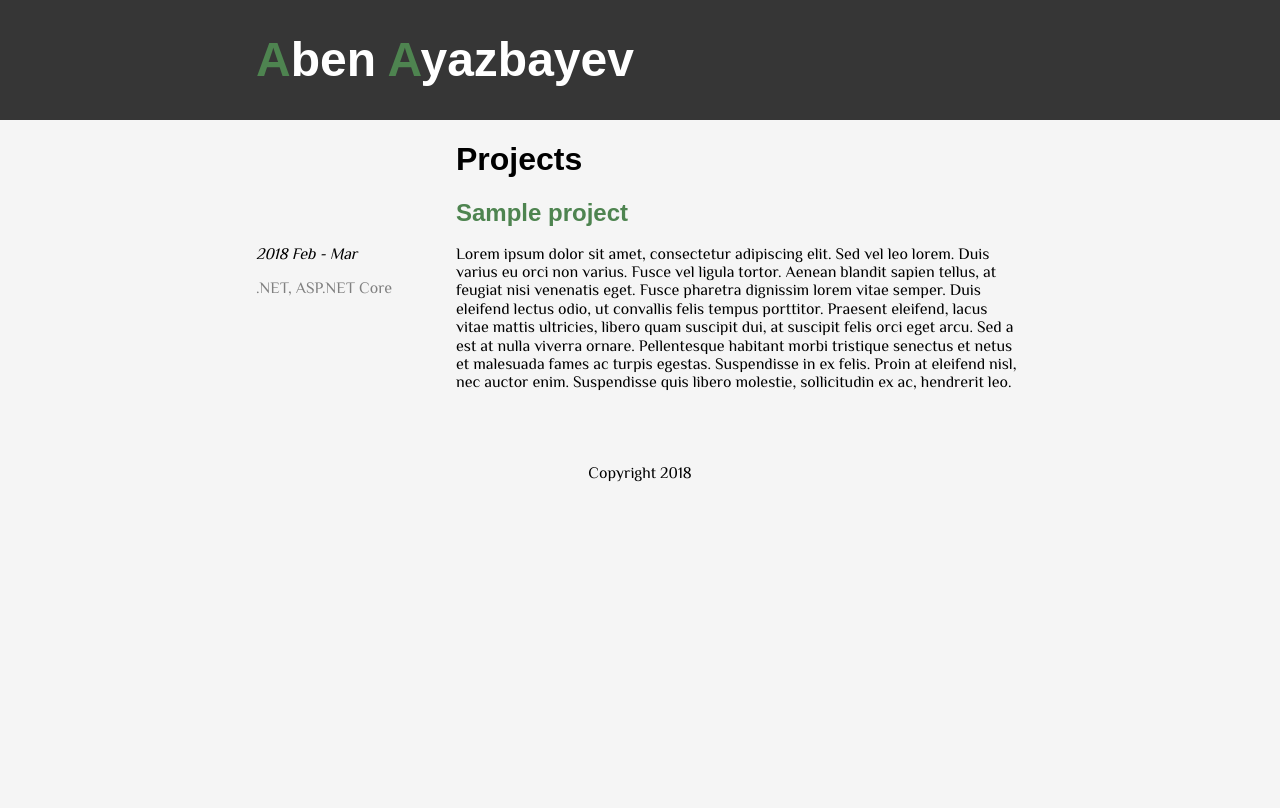
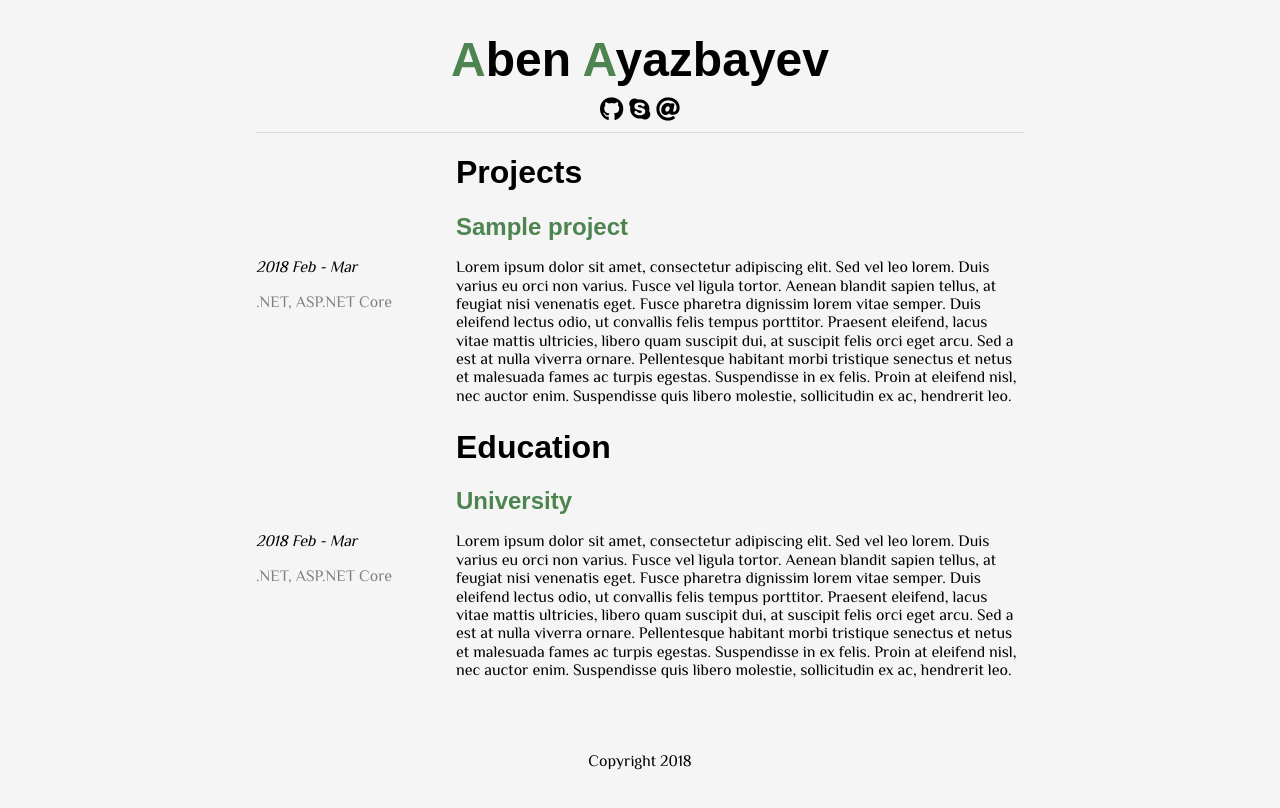
Before and after one commit to benthinnick/benthinnick.github.io, a website: page index.html in a window 1280 px wide. Drawn offline with nearby package versions, Linux system fonts and the light colour scheme; a web font is replaced by a local one.

Commit message:
Adjust style.

```diff
--- a/index.html
+++ b/index.html
@@ -32,7 +32,11 @@
                 <span class="is-primary">A</span>ben
                 <span class="is-primary">A</span>yazbayev
             </h1>
-            <span></span>
+            <p class="logo-subheader">
+                <span class="fab fa-github"></span>
+                <span class="fab fa-skype"></span>
+                <span class="fas fa-at"></span>
+            </p>
         </div>
     </header>
 
@@ -44,6 +48,30 @@
             <article class="cv-item-container">
 
                 <h2 class="cv-item-header">Sample project</h2>
+
+                <aside class="cv-item-sidebar">
+                    <p class="cv-item-date">2018 Feb - Mar</p>
+                    <p class="cv-item-keywords">.NET, ASP.NET Core</p>
+                </aside>
+
+                <section class="cv-item-content">
+                    <p>
+                        Lorem ipsum dolor sit amet, consectetur adipiscing elit. Sed vel leo lorem. Duis varius eu orci non varius. Fusce vel ligula
+                        tortor. Aenean blandit sapien tellus, at feugiat nisi venenatis eget. Fusce pharetra dignissim lorem
+                        vitae semper. Duis eleifend lectus odio, ut convallis felis tempus porttitor. Praesent eleifend,
+                        lacus vitae mattis ultricies, libero quam suscipit dui, at suscipit felis orci eget arcu. Sed a est
+                        at nulla viverra ornare. Pellentesque habitant morbi tristique senectus et netus et malesuada fames
+                        ac turpis egestas. Suspendisse in ex felis. Proin at eleifend nisl, nec auctor enim. Suspendisse
+                        quis libero molestie, sollicitudin ex ac, hendrerit leo.
+                    </p>
+                </section>
+            </article>
+
+            <h1 class="section-header">Education</h1>
+
+            <article class="cv-item-container">
+
+                <h2 class="cv-item-header">University</h2>
 
                 <aside class="cv-item-sidebar">
                     <p class="cv-item-date">2018 Feb - Mar</p>
--- a/src/styles/style.scss
+++ b/src/styles/style.scss
@@ -16,9 +16,12 @@ h1, h2, h3, h4, h5, h6 {
 }
 
 header {
-    background: $dark;
-    color: $white;
     min-height: 70px;
+
+    .container {
+        border-bottom: 1px solid darken($light, 10%);
+        text-align: center;
+    }
 }
 
 footer {
@@ -33,6 +36,12 @@ footer {
 
 .logo-header{
     font-size: 48px;
+    margin-bottom: 10px;
+}
+
+.logo-subheader{
+    margin: 5px;
+    font-size: 24px;
 }
 
 .main {
```
Also changed, not shown: dist/styles/style.css.
